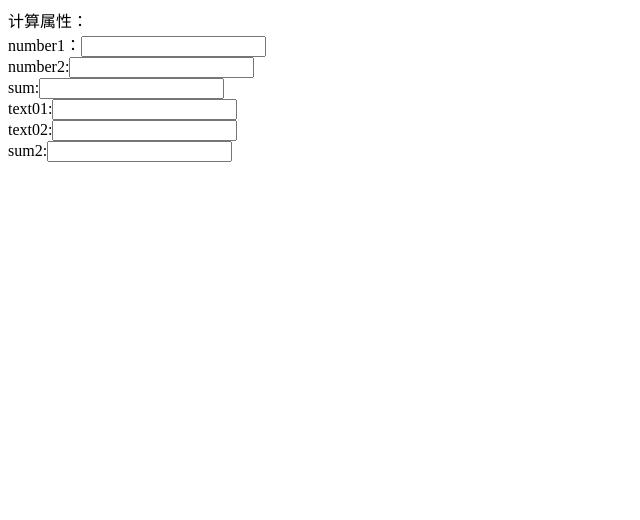
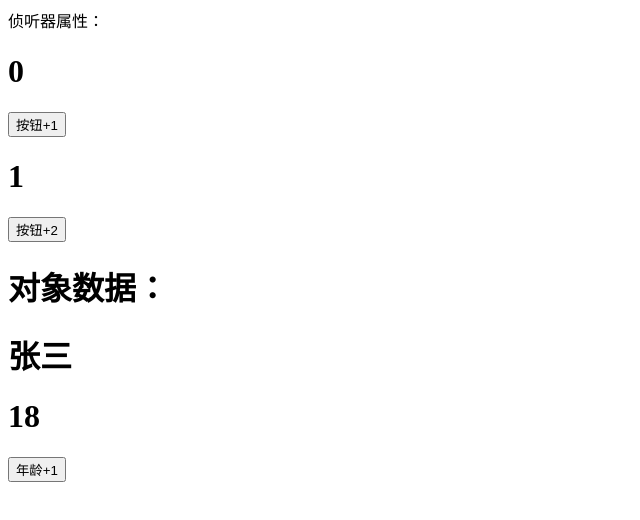
Before and after one commit to cz1120/first-vue-cli, a Vue app: page / in a window 1280 px wide. Shown: the top 520 px of the page, without its empty margins (0-640 px from the left). Built offline with nearby package versions, Linux system fonts and the light colour scheme.

Commit message:
watch侦听器相关

```diff
--- a/src/App.vue
+++ b/src/App.vue
@@ -3,7 +3,7 @@
 </template>
 
 <script >
-import HelloWorld from './components/vue3-007.vue'
+import HelloWorld from './components/vue3-008.vue'
 
 export default {
   name: 'App',
--- /dev/null
+++ b/src/components/vue3-008.vue
@@ -0,0 +1,56 @@
+<template>
+    <div>
+        侦听器属性：<br>
+        <h1>{{ p1 }}</h1>
+        <button @click="p1++">按钮+1</button>
+        <br>
+        <h1>{{ p2 }}</h1>
+        <button @click="p2+=2">按钮+2</button>
+        <br>
+        <h1>对象数据：</h1>
+        <h1>{{ p3.name }}</h1>
+        <h1>{{ p3.age }}</h1>
+        <button @click="num++">年龄+1</button>
+    </div>
+</template>
+
+<script>
+import { reactive, ref, watch } from 'vue';
+
+
+export default {
+    setup() {
+        const p1 = ref(0);
+        const p2 = ref(1);
+        const name = ref('张三');
+        const num = ref(18);
+        const p3 = reactive({ name, age: num });
+        // 侦听目标数据，触发回调
+        watch(p1,(newVal,oldVal) => {
+            console.log(newVal,oldVal);
+        })
+        watch(p2,(newVal,oldVal) => {
+            console.log(newVal,oldVal);
+        })
+        // 可同时侦听多个目标数据，触发回调
+        watch([p1,p2],(newVal,oldVal) => {
+            console.log(newVal,oldVal);
+        })
+        // 侦听对象数据，触发回调  这种方式监听对象的数据，只能监听全部数据的变化（即：上一次的数据监听不到）
+        // watch(p3,(newVal,oldVal) => {
+        //     console.log(newVal,oldVal);
+        // })
+        watch(num,(newVal,oldVal) => {
+            console.log(newVal,oldVal);
+        },{ immediate: true })
+        // 页面加载完成后，自动执行侦听
+
+        return { p1,p2,p3,num };
+    }
+}
+</script>
+
+<style lang="scss" scoped>
+
+
+</style>
```
Also changed, not shown: src/components/vue3-009.vue (added, +57 -0 lines).
